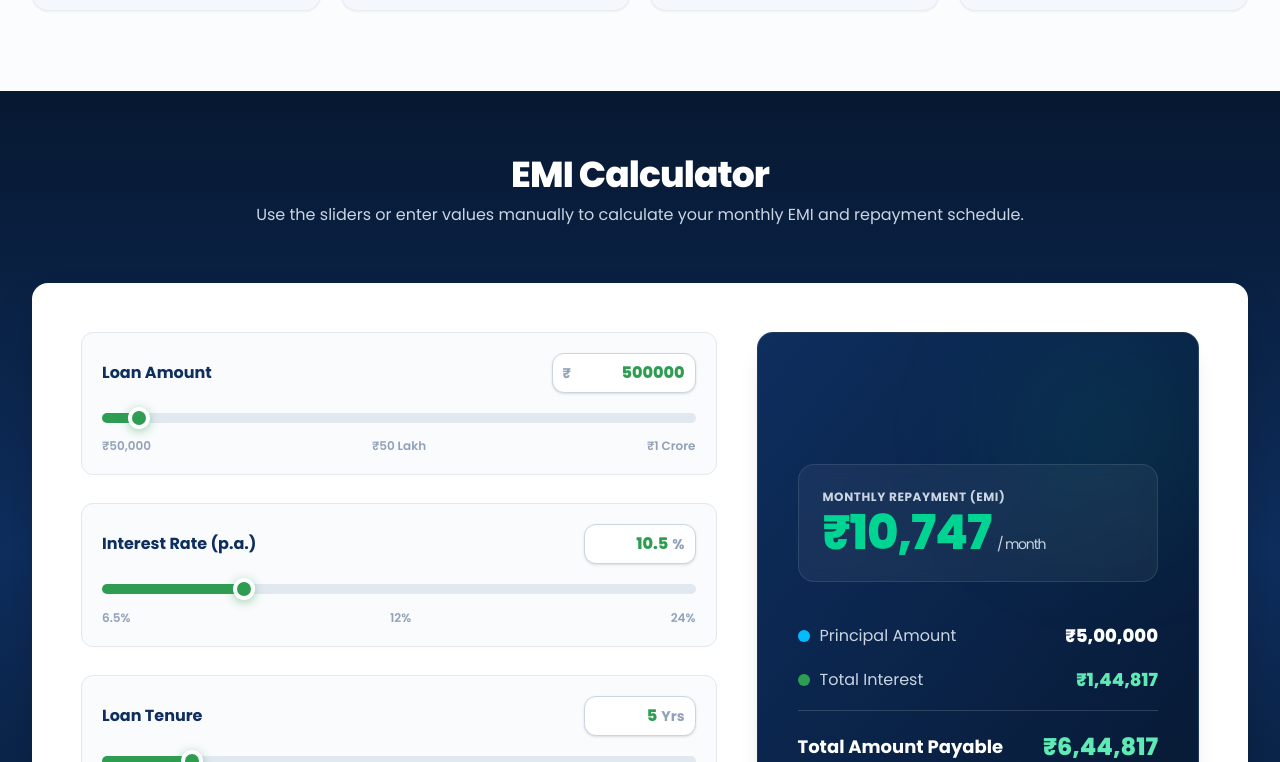
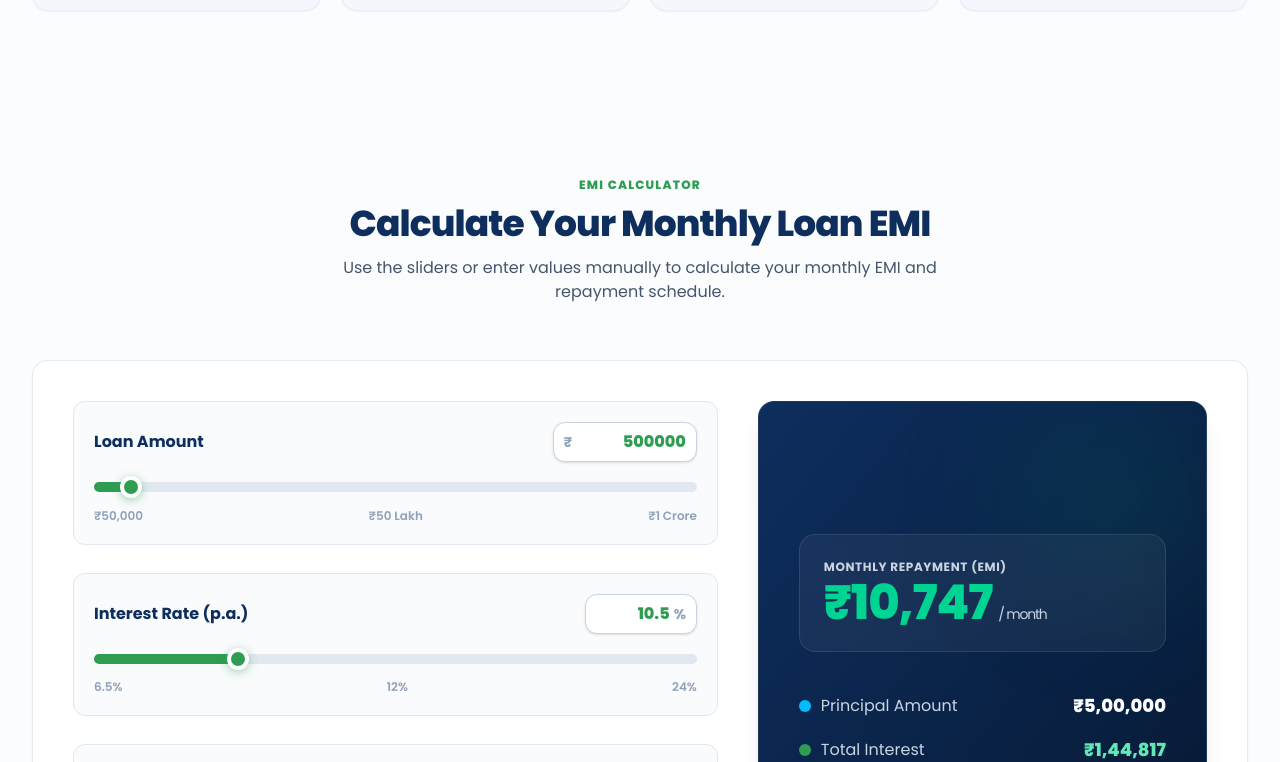
Before and after one commit to shivamkumarlogs/pay2money, a Next.js app: page / in a window 1280 px wide. Shown: the part 2438-3200 px from the top of the page. Built offline with nearby package versions, Linux system fonts and the light colour scheme.

Commit message:
style(calculator): align EmiCalculator section with light theme and update header typography

```diff
--- a/app/components/EmiCalculator.jsx
+++ b/app/components/EmiCalculator.jsx
@@ -70,22 +70,24 @@ export default function EmiCalculator() {
   return (
     <section
       id="calculator"
-      className="pt-16 pb-16 px-4 sm:px-6 lg:px-8 bg-linear-to-b from-[#071831] via-[#0E2E5E] to-[#071831] text-white flex flex-col justify-center"
+      className="py-14 sm:py-20 px-4 sm:px-6 lg:px-8 max-w-7xl mx-auto"
     >
-      <div className="w-full max-w-7xl mx-auto">
-        {/* Section Heading */}
-        <div className="text-center max-w-3xl mx-auto mb-8 sm:mb-14">
-          <h2 className="text-2xl sm:text-4xl font-black tracking-tight text-white">
-            EMI Calculator
-          </h2>
-          <p className="text-sm sm:text-base text-slate-300 mt-2">
-            Use the sliders or enter values manually to calculate your monthly
-            EMI and repayment schedule.
-          </p>
-        </div>
+      {/* Section Heading */}
+      <div className="text-center max-w-2xl mx-auto mb-10 sm:mb-14">
+        <span className="text-xs font-extrabold uppercase tracking-widest text-[#2E9D52]">
+          EMI Calculator
+        </span>
+        <h2 className="text-3xl sm:text-4xl font-extrabold text-[#0E2E5E] tracking-tight mt-2 mb-3">
+          Calculate Your Monthly Loan EMI
+        </h2>
+        <p className="text-sm sm:text-base text-slate-600">
+          Use the sliders or enter values manually to calculate your monthly EMI
+          and repayment schedule.
+        </p>
+      </div>
 
-        {/* Full-width Calculator Main Card */}
-        <div className="grid grid-cols-1 lg:grid-cols-12 gap-8 lg:gap-10 bg-white text-slate-800 rounded-2xl p-6 sm:p-10 lg:p-12 shadow-2xl border border-white/10 items-stretch">
+      {/* Main Calculator Card */}
+      <div className="grid grid-cols-1 lg:grid-cols-12 gap-8 lg:gap-10 bg-white text-slate-800 rounded-2xl p-6 sm:p-8 lg:p-10 shadow-xs border border-slate-200/80 items-stretch">
           {/* Left Inputs Column (7 cols) */}
           <div className="lg:col-span-7 flex flex-col justify-between space-y-6 sm:space-y-7">
             {/* Amount Input & Slider */}
@@ -318,7 +320,6 @@ export default function EmiCalculator() {
             </div>
           </div>
         </div>
-      </div>
     </section>
   );
 }
```
